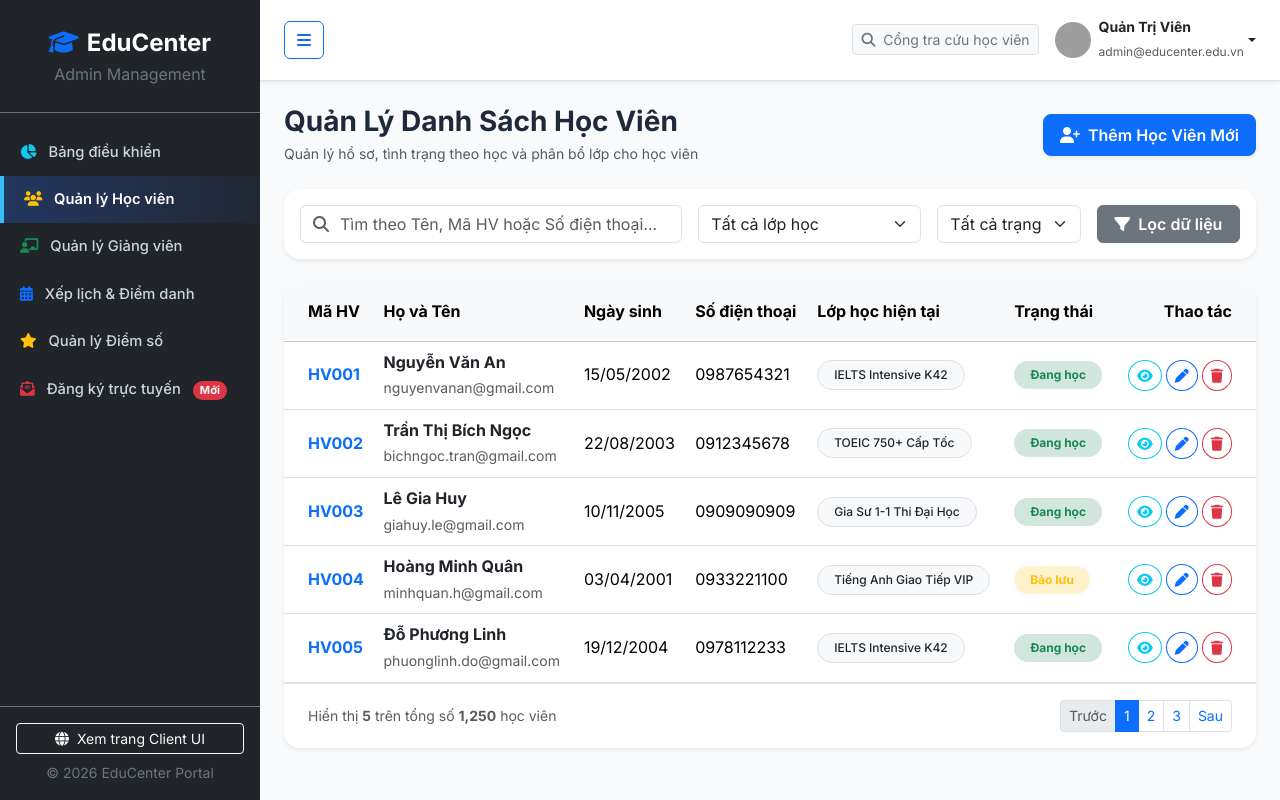
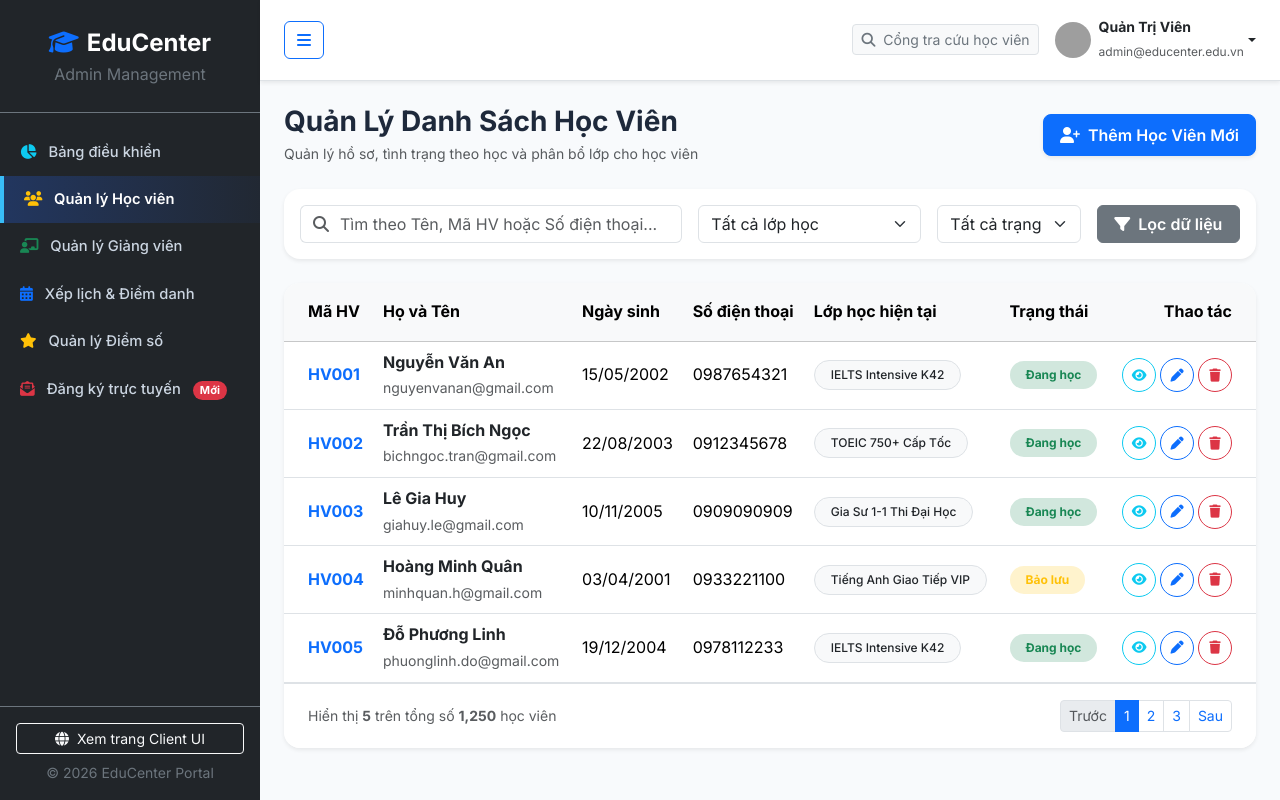
Before and after one commit to NguyenAnhKhoa-ctrl/Language-Center-Websites, a PHP site: page /admin/students.php in a window 1280 px wide. Run offline with PHP 8.4, Linux system fonts and the light colour scheme; grey boxes are pictures that could not be loaded.

Commit message:
feat(admin-students): add modal CRUD styling and interactive action buttons

```diff
--- a/assets/css/style.css
+++ b/assets/css/style.css
@@ -882,3 +882,34 @@ a {
         padding: 0 !important;
     }
 }
+
+/* ============================================================================
+   10. ADMIN DASHBOARD & STUDENT MANAGEMENT CRUD STYLES (TUẦN 3 - KHOA)
+   ============================================================================ */
+.admin-kpi-card {
+    transition: transform 0.22s ease, box-shadow 0.22s ease;
+}
+
+.admin-kpi-card:hover {
+    transform: translateY(-4px);
+    box-shadow: 0 12px 28px rgba(15, 23, 42, 0.1) !important;
+}
+
+.student-action-btn {
+    width: 34px;
+    height: 34px;
+    padding: 0;
+    display: inline-flex;
+    align-items: center;
+    justify-content: center;
+    font-size: 0.82rem;
+    transition: all 0.2s ease;
+}
+
+.student-action-btn:hover {
+    transform: translateY(-2px);
+}
+
+#studentsTable tbody tr {
+    transition: background-color 0.18s ease;
+}
```
